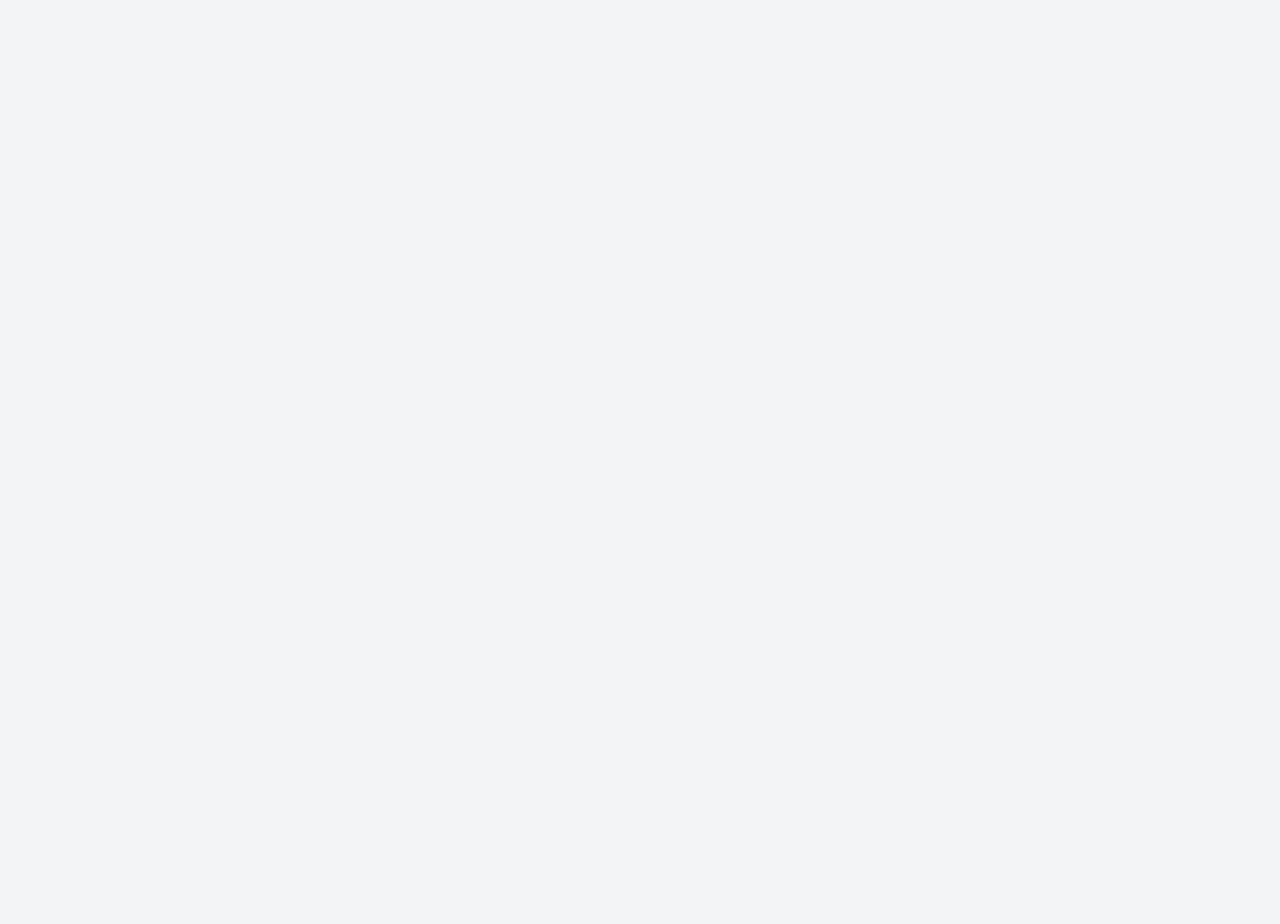
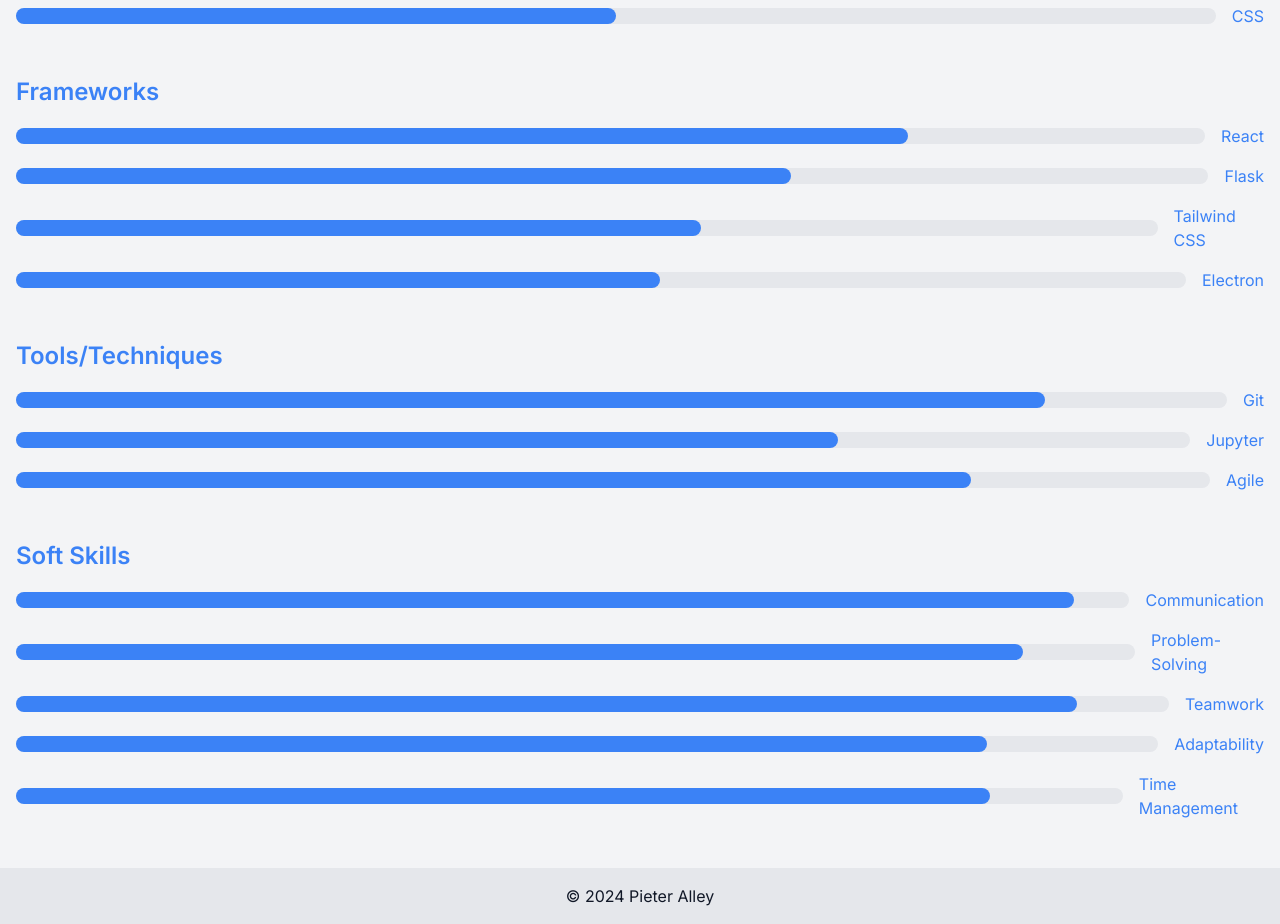
Before and after one commit to pie-t-er/portfolio, a React (Create React App) app: page / in a window 1280 px wide. Shown: the part 2780-3704 px from the top of the page. Before the commit the page ends 2556 px from the top, so only its background shows below. Built offline with nearby package versions, Linux system fonts and the light colour scheme.

Commit message:
Added skills page & small UI touches

```diff
--- a/src/App.js
+++ b/src/App.js
@@ -3,6 +3,7 @@
 import Projects from './components/Projects';
 import Experience from './components/Experience';
 import Hero from './components/Hero';
+import Skills from './components/Skills';
 
 function App() {
   return (
@@ -12,6 +13,7 @@
       <main className="flex-grow">
         <Projects />
         <Experience />
+        <Skills />
       </main>
       <footer className="bg-gray-200 p-4 text-center">
         © 2024 Pieter Alley
--- a/src/components/Projects.js
+++ b/src/components/Projects.js
@@ -1,4 +1,4 @@
-import React, { useState } from 'react';
+import React, { useState, useEffect } from 'react';
 
 const projects = [
   {
@@ -97,6 +97,15 @@
 }
 
 function ProjectModal({ project, closeModal }) {
+  const [isVisible, setIsVisible] = useState(false);
+
+  // Set the modal visibility to true when it is shown
+  useEffect(() => {
+    if (project) {
+      setIsVisible(true);
+    }
+  }, [project]);
+
   // Close modal when clicking outside the modal content
   const handleOutsideClick = (e) => {
     if (e.target.classList.contains("modal-overlay")) {
@@ -104,15 +113,30 @@
     }
   };
 
+  // Set the modal visibility to false when closing
+  const handleCloseModal = () => {
+    setIsVisible(false);
+    setTimeout(() => {
+      closeModal(); // Close the modal after the animation finishes
+    }, 300); // Match this delay with the animation duration
+  };
+
   return (
     <div
-      className="modal-overlay fixed inset-0 bg-black bg-opacity-50 flex items-center justify-center z-50"
+      className={`modal-overlay fixed inset-0 bg-black bg-opacity-50 flex items-center justify-center z-50 transition-all duration-300 ${
+        isVisible ? 'opacity-100' : 'opacity-0'
+      }`}
       onClick={handleOutsideClick}
     >
-      <div className="bg-white rounded-lg p-8 w-3/4 md:w-1/2 relative" onClick={(e) => e.stopPropagation()}>
+      <div
+        className={`bg-white rounded-lg p-8 w-3/4 md:w-1/2 relative transition-all duration-300 ${
+          isVisible ? 'transform translate-y-0' : 'transform translate-y-5 opacity-0'
+        }`}
+        onClick={(e) => e.stopPropagation()}
+      >
         {/* Close Button (X) */}
         <button
-          onClick={closeModal}
+          onClick={handleCloseModal}
           className="absolute top-2 right-5 text-gray-500 hover:text-gray-700 text-3xl"
           aria-label="Close"
         >
@@ -183,7 +207,6 @@
           <ProjectModal project={selectedProject} closeModal={closeModal} />
         )}
 
-        {/* Button to Projects Page */}
         <div className="text-center mt-8">
           <a href="/projects" className="inline-block bg-brand-primary text-white py-2 px-4 rounded-lg shadow-md hover:bg-brand-secondary transition duration-300">
             View All Projects
--- /dev/null
+++ b/src/components/Skills.js
@@ -0,0 +1,112 @@
+import React, { useState, useEffect, useRef } from 'react';
+
+function SkillBar({ skill, level }) {
+  const [width, setWidth] = useState(0); // Initialize with 0 width
+  const [animate, setAnimate] = useState(false); // State to trigger animation
+  const skillRef = useRef(null); // Reference to the skill bar element
+
+  // Set up Intersection Observer
+  useEffect(() => {
+    const observer = new IntersectionObserver(
+      (entries) => {
+        // Trigger animation when the skill bar enters the viewport
+        entries.forEach(entry => {
+          if (entry.isIntersecting) {
+            setAnimate(true); // Trigger animation when in view
+            setWidth(level);  // Set width to the skill level
+            observer.disconnect(); // Stop observing after triggering
+          }
+        });
+      },
+      { threshold: 0.5 } // Trigger animation when 50% of the element is visible
+    );
+
+    if (skillRef.current) {
+      observer.observe(skillRef.current); // Start observing the skill bar element
+    }
+
+    return () => {
+      if (skillRef.current) {
+        observer.unobserve(skillRef.current); // Clean up observer on unmount
+      }
+    };
+  }, [level]);
+
+  return (
+    <div className="flex items-center" ref={skillRef}>
+      <div className="w-full bg-gray-200 rounded-full h-4">
+        <div
+          className={`h-4 rounded-full bg-blue-500`}
+          style={{
+            width: `${animate ? width : 0}%`, // Animate from 0% to level
+            transition: 'width 2s ease-out', // Explicit transition duration
+          }}
+        ></div>
+      </div>
+      <span className="ml-4 text-brand-primary">{skill}</span>
+    </div>
+  );
+}
+
+function Skills() {
+  // Categorized skills data
+  const skills = {
+    languages: [
+      { skill: "Python", level: 80 },
+      { skill: "JavaScript", level: 70 },
+      { skill: "C++", level: 60 },
+      { skill: "CSS", level: 50 },
+    ],
+    frameworks: [
+      { skill: "React", level: 75 },
+      { skill: "Flask", level: 65 },
+      { skill: "Tailwind CSS", level: 60 },
+      { skill: "Electron", level: 55 },
+    ],
+    tools: [
+      { skill: "Git", level: 85 },
+      { skill: "Jupyter", level: 70 },
+      { skill: "Agile", level: 80 },
+    ],
+    softSkills: [
+      { skill: "Communication", level: 95 },
+      { skill: "Problem-Solving", level: 90 },
+      { skill: "Teamwork", level: 92 },
+      { skill: "Adaptability", level: 85 },
+      { skill: "Time Management", level: 88 },
+    ],
+  };
+
+  // Helper function to render a skill category section
+  const renderSkillCategory = (category, title) => {
+    return (
+      <div>
+        <h3 className="text-2xl font-semibold text-brand-primary mb-4">{title}</h3>
+        <div className="space-y-4">
+          {category.map((skill) => (
+            <SkillBar key={skill.skill} skill={skill.skill} level={skill.level} />
+          ))}
+        </div>
+      </div>
+    );
+  };
+
+  return (
+    <section id="skills" className="py-12">
+      <div className="container mx-auto px-4">
+        <h2 className="text-3xl font-bold text-center mb-8 text-brand-primary">My Skills</h2>
+
+        <div className="space-y-12">
+          {/* Render each skill category */}
+          {renderSkillCategory(skills.languages, "Languages")}
+          {renderSkillCategory(skills.frameworks, "Frameworks")}
+          {renderSkillCategory(skills.tools, "Tools/Techniques")}
+          {renderSkillCategory(skills.softSkills, "Soft Skills")}
+        </div>
+      </div>
+    </section>
+  );
+}
+
+
+export default Skills;
```
Also changed, not shown: src/App.css (+29 -0 lines), src/index.css (line endings or trailing spaces).
